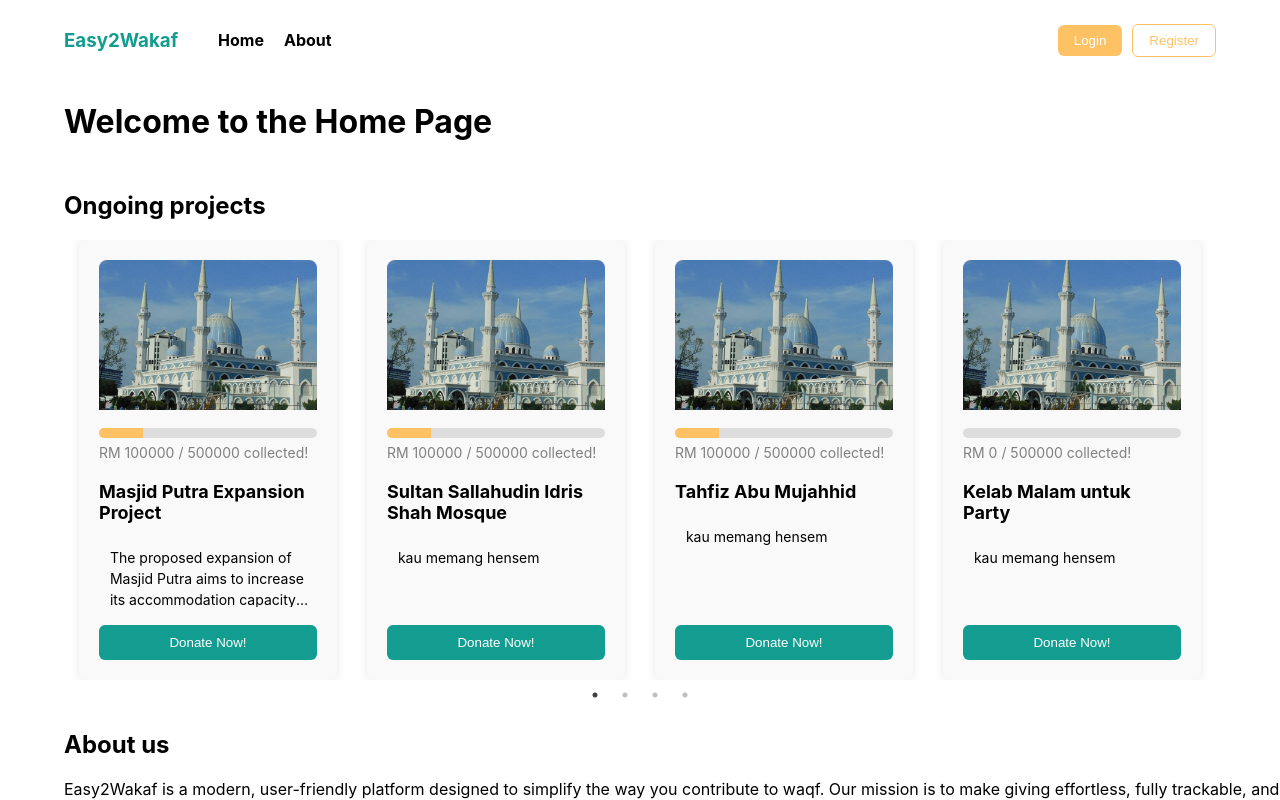
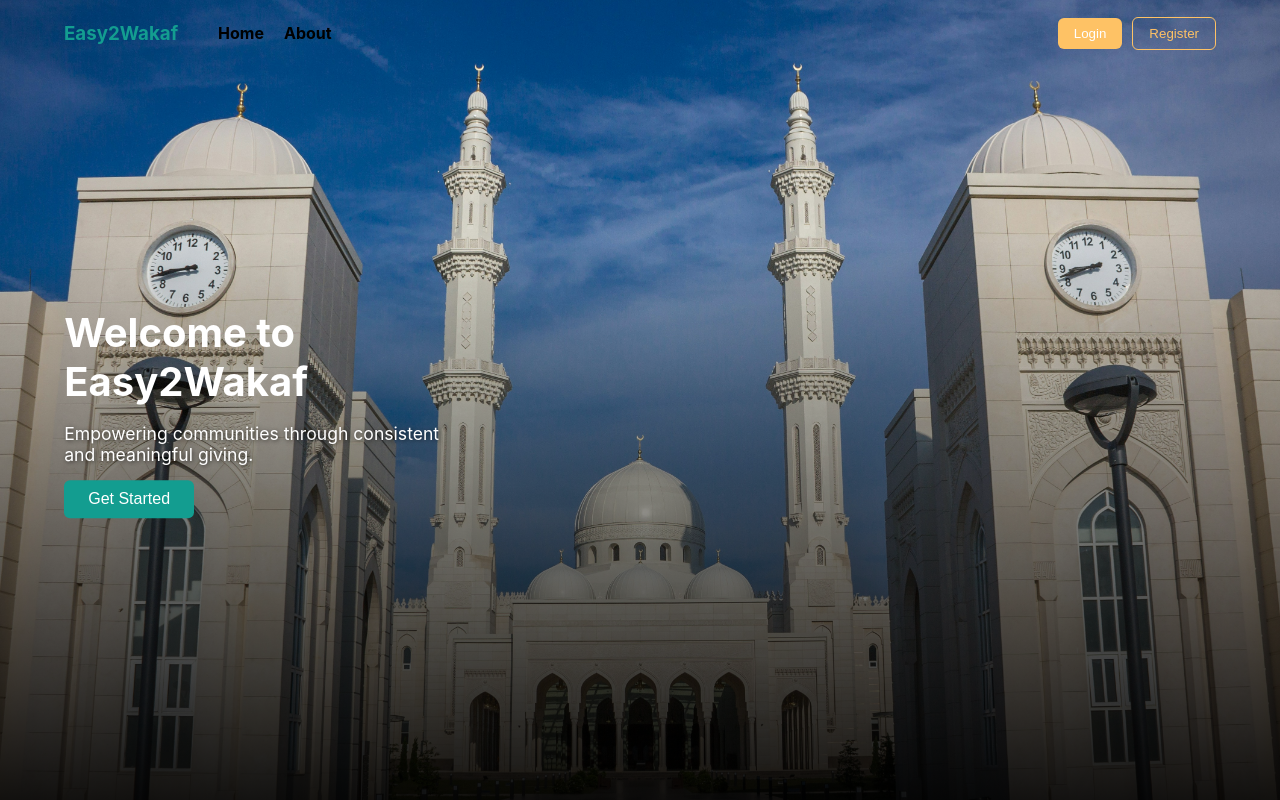
Before and after one commit to amaniskandar04/umhacksubmission, a React (Create React App) app in the folder frontend/: page / in a window 1280 px wide. Shown: the top 800 px of the page. Built offline with nearby package versions, Linux system fonts and the light colour scheme.

Commit message:
updates to home

```diff
--- a/frontend/src/components/Home.js
+++ b/frontend/src/components/Home.js
@@ -10,6 +10,15 @@ import './home.css';
 const Home = () => {
   return (
     <div>
+      <div className="banner">
+        <img src="images/masjid2.jpg" alt="Banner" className="banner-image" />
+        <div className="image-gradient"></div>
+        <div className="image-overlay">
+          <h1>Welcome to Easy2Wakaf</h1>
+          <p>Empowering communities through consistent and meaningful giving.</p>
+          <button>Get Started</button>
+        </div>
+      </div>
       <h1>Welcome to the Home Page</h1>
       <div>
         <h2>Ongoing projects</h2>
--- a/frontend/src/components/Navbar.js
+++ b/frontend/src/components/Navbar.js
@@ -1,11 +1,21 @@
-import React from 'react';
+import React, { useState, useEffect } from 'react';
 import { Link } from 'react-router-dom';
 import './navbar.css';
 
+const Navbar = () => {
+  const [isScrolled, setIsScrolled] = useState(false);
 
-const Navbar = () => {
+  useEffect(() => {
+    const handleScroll = () => {
+      setIsScrolled(window.scrollY > 100); // adjust scroll trigger as needed
+    };
+
+    window.addEventListener('scroll', handleScroll);
+    return () => window.removeEventListener('scroll', handleScroll);
+  }, []);
+
   return (
-    <nav>
+    <nav className={isScrolled ? 'scrolled' : 'transparent'}>
       <div className="navbar-container">
         <div className="navbar-left">
           <h3>Easy2Wakaf</h3>
@@ -17,7 +27,7 @@ const Navbar = () => {
           <button className="btnRegister">Register</button>
         </div>
       </div>
-  </nav>
+    </nav>
   );
 };
 
--- a/frontend/src/components/home.css
+++ b/frontend/src/components/home.css
@@ -6,3 +6,69 @@ h2{
     margin-top: 50px;
     margin-left: 5%;
 }
+
+.banner {
+    width: 100%;
+    height:800px;
+    overflow: hidden;
+    position: relative;
+  }
+
+  .banner-image {
+    width: 100%;
+    height: 100%;
+    object-fit: cover;
+    object-position: center; /* ensures center of image is shown */
+  }
+
+  /* Gradient to darken bottom of the image */
+ .image-gradient {
+    position: absolute;
+    top: 0;
+    left: 0;
+    width: 100%;
+    height: 100%;
+    background: linear-gradient(to bottom, rgba(0,0,0,0) 30%, rgba(0,0,0,0.9) 100%);
+    z-index: 1;
+  }
+
+
+.image-overlay {
+    position: absolute;
+    top: 50%;
+    left: 40px;
+    transform: translateY(-50%);
+    text-align: left;
+    color: white;
+    z-index: 2;
+
+  }
+
+  .image-overlay h1 {
+    margin-bottom: 10px;
+    font-size: 2.5rem;
+
+  }
+
+  .image-overlay p {
+    font-size: 1.1rem;
+    margin-bottom: 15px;
+    text-shadow: 1px 1px 4px rgba(0,0,0,0.6);
+    max-width: 400px;
+  }
+
+  .image-overlay button {
+    background-color: #139D90;
+    color: white;
+    border: none;
+    padding: 10px 24px;
+    font-size: 1rem;
+    border-radius: 6px;
+    cursor: pointer;
+    transition: background-color 0.3s ease;
+    margin-left: 5%;
+  }
+
+  .image-overlay button:hover {
+    background-color: #0d786d;
+  }
--- a/frontend/src/components/navbar.css
+++ b/frontend/src/components/navbar.css
@@ -1,6 +1,23 @@
 nav {
-  padding: 10px 5%;
+  padding-left: 5%;
+  padding-right: 5%;
+  padding-top: 3px;
   background-color: transparent; /* Optional: add background if needed */
+  top: 0;
+  position: fixed; /* Sticks to the top */
+  width: 90%;
+  z-index: 1000; /* Make sure it's above other content */
+  transition: background-color 0.3s ease, box-shadow 0.3s ease;
+}
+
+nav.transparent {
+  background-color: transparent;
+
+}
+
+nav.scrolled {
+  background-color: white;
+  box-shadow: 0 2px 10px rgba(0, 0, 0, 0.1);
 }
 
 .navbar-container {
@@ -52,3 +69,13 @@ nav {
   color: #FEC265;
   border: 1px solid #FEC265;
 }
+
+
+
+nav.scrolled .btnRegister {
+  background-color: transparent;
+}
+
+nav.scrolled a {
+  color: #139D90;
+}
```
Also changed, not shown: frontend/public/images/masjid2.jpg (added).
